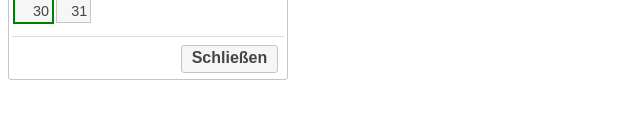
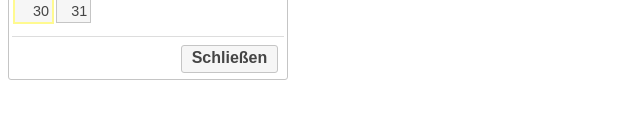
Before and after one commit to vonBrax/datepicker, a website built with Parcel: page index.html in a window 1280 px wide. Both pictures are taken after a click on the button 201 px from the left and 112 px from the top of the page. Shown: the part 336-454 px from the top of the page, 0-640 px from the left. Built offline with nearby package versions, Linux system fonts and the light colour scheme.

Commit message:
style: day over class style

```diff
--- a/src/datepicker.css
+++ b/src/datepicker.css
@@ -270,3 +270,8 @@ button.ui-state-default {
 .ui-datepicker-day:focus {
   outline: #6da031 solid 2px;
 }
+
+.ui-datepicker-days-cell-over > .ui-state-default {
+  border: 2px solid #fffa90;
+  /* background: #fffa90; */
+}
```
